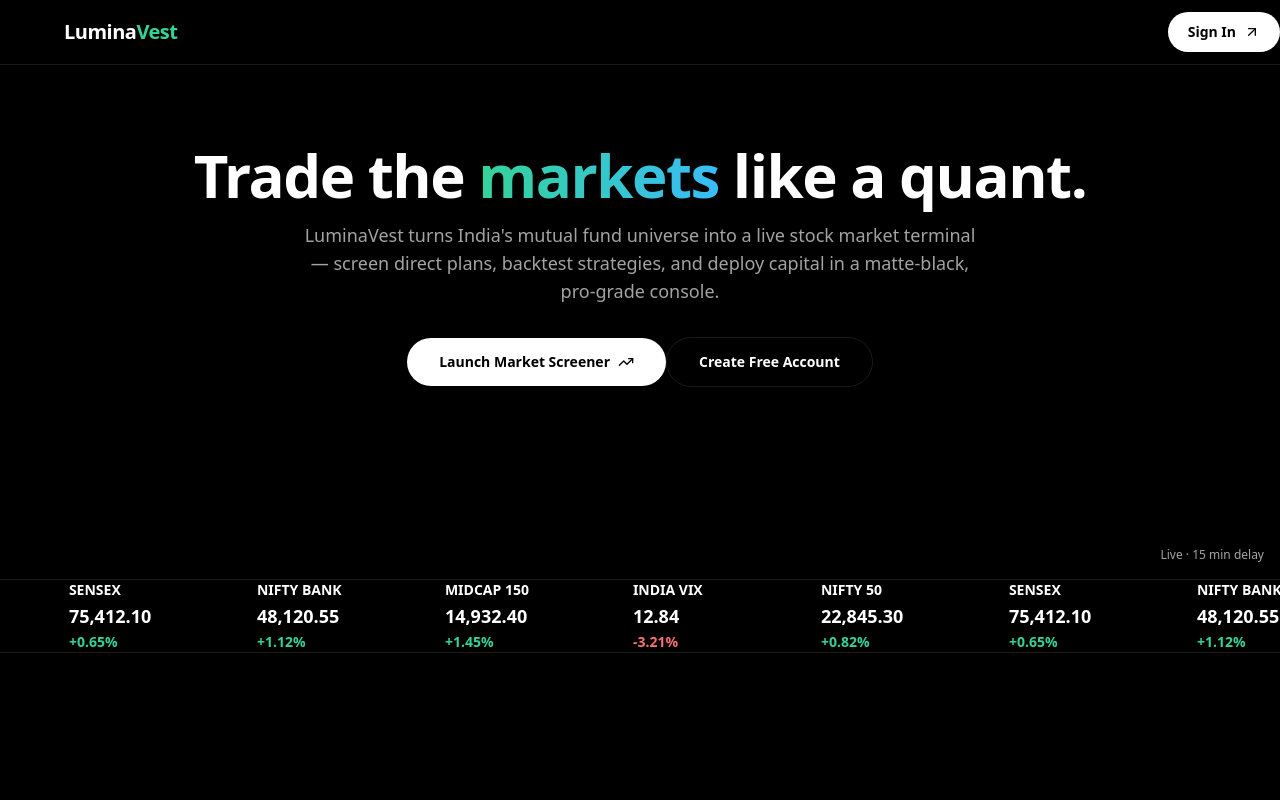
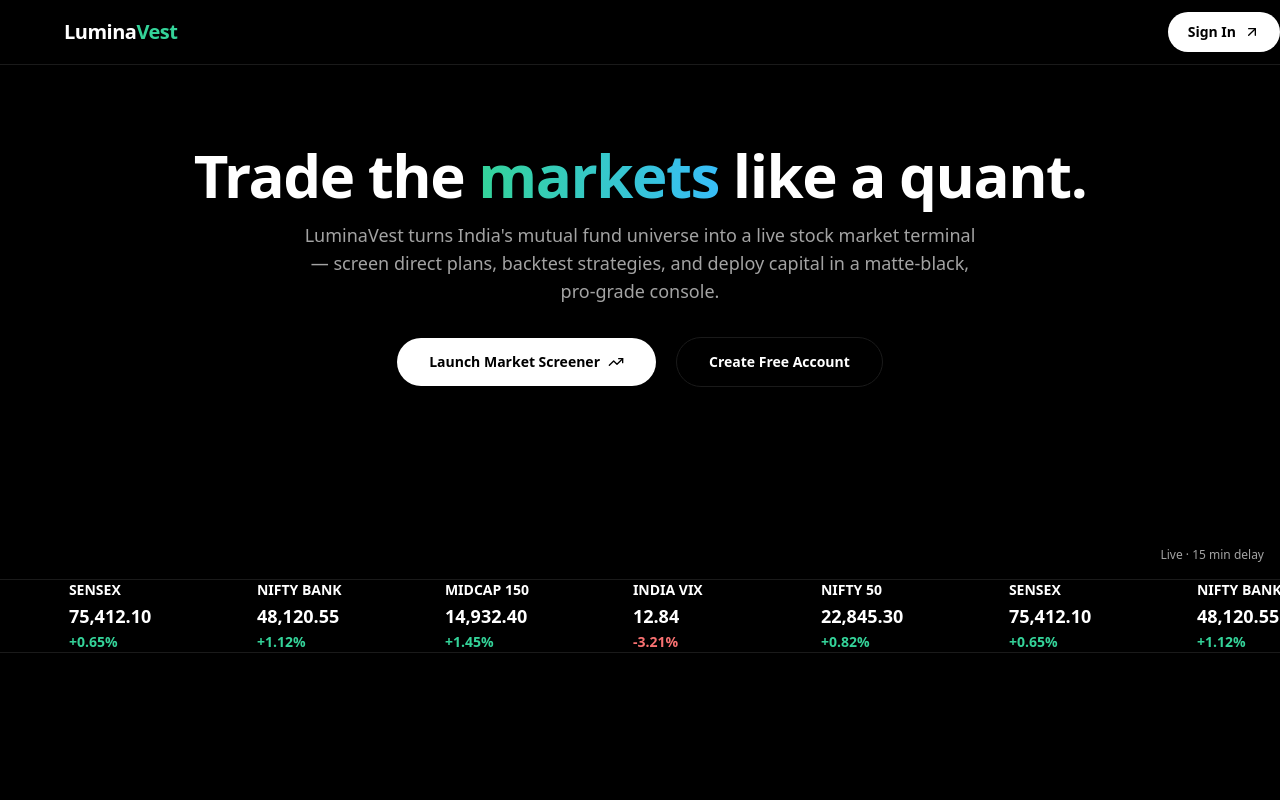
Before and after one commit to varunsahukar/Lumina, a Next.js app: page / in a window 1280 px wide. Shown: the top 800 px of the page. Built offline with nearby package versions, Linux system fonts and the light colour scheme; no server answers; the database is empty.

Commit message:
Revert hero section alignment and fix button gap

```diff
--- a/src/app/page.tsx
+++ b/src/app/page.tsx
@@ -55,7 +55,7 @@
             screen direct plans, backtest strategies, and deploy capital in a matte-black, pro-grade
             console.
           </p>
-          <div className="flex flex-col sm:flex-row items-center justify-center gap-0">
+          <div className="flex flex-col sm:flex-row items-center justify-center gap-5">
             <Button
               asChild
               className="bg-white text-black hover:bg-slate-100 font-semibold px-8 py-6 text-sm rounded-full flex items-center justify-center gap-2"
```
